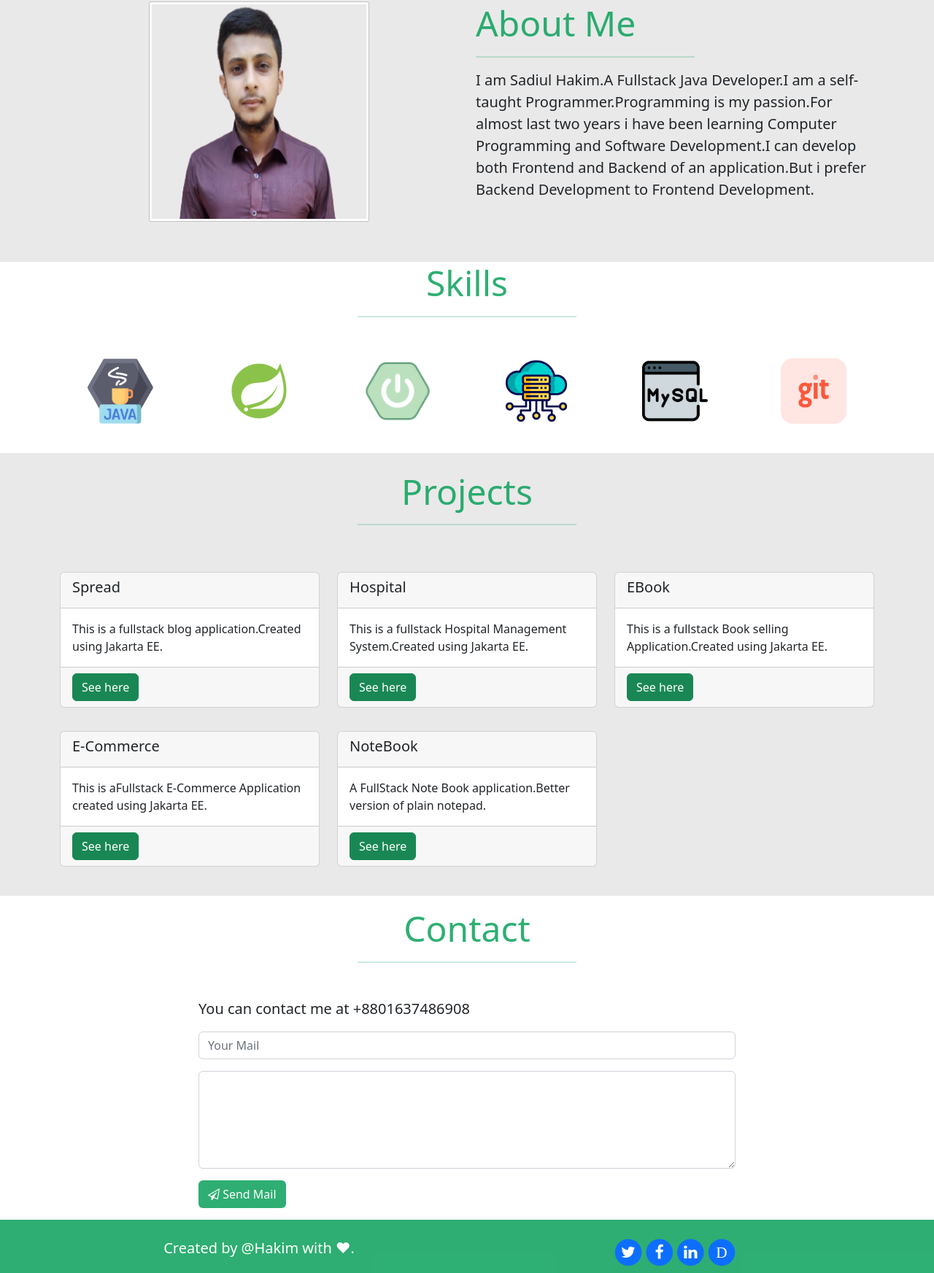
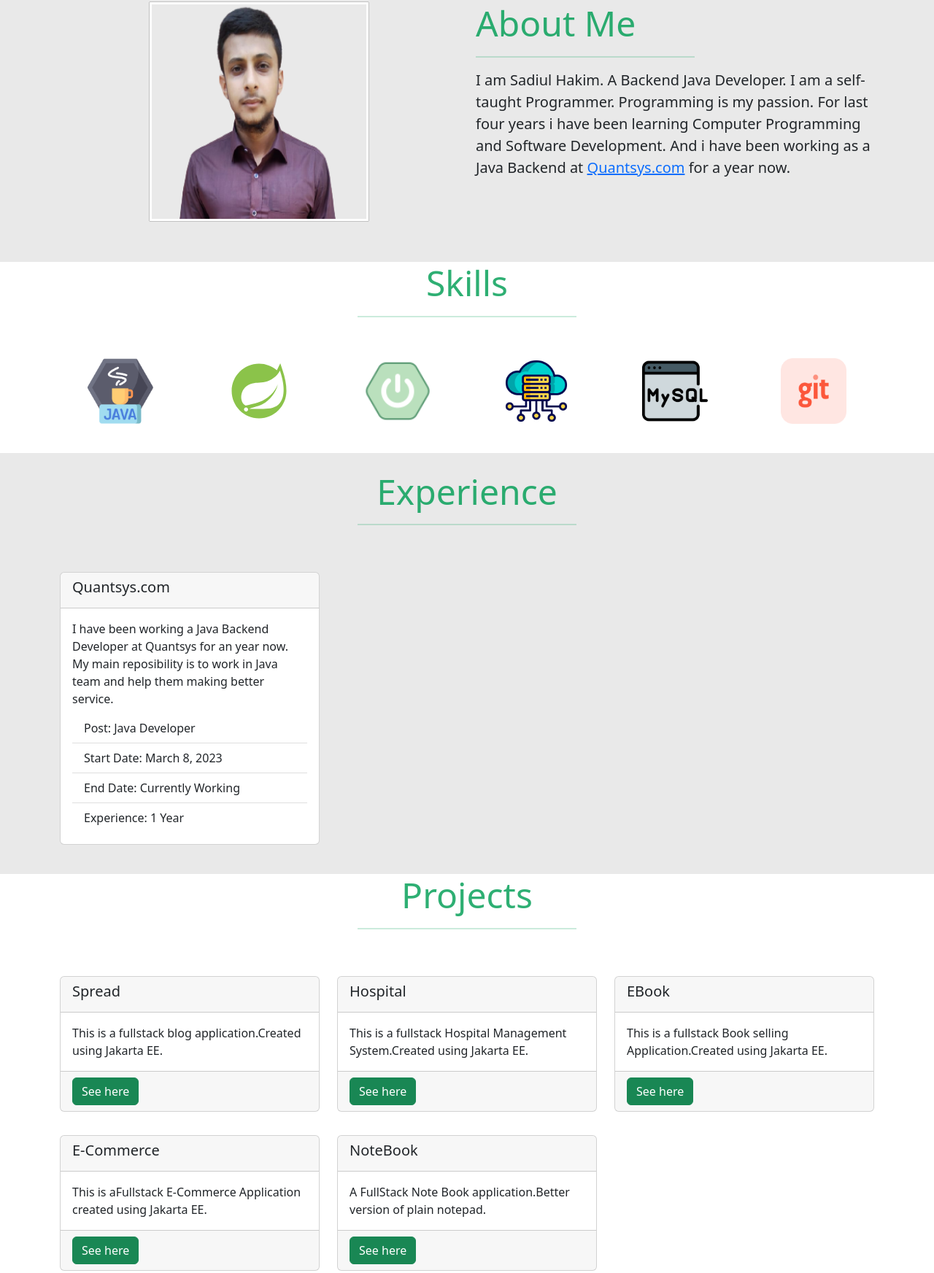
Before and after one commit to sadiul-hakim/My-Portfolio, a plain HTML site: page index.html in a window 1280 px wide. Shown: the part 570-2315 px from the top of the page at 73% size. Drawn offline with Linux system fonts and the light colour scheme.

Commit message:
Address Experince Section

```diff
--- a/css/style.css
+++ b/css/style.css
@@ -9,7 +9,8 @@
 }
 
 .About,
-.Projects {
+.Experience,
+.Contact {
   background-color: var(--bg-color);
   padding: 1.5rem;
 }
@@ -37,6 +38,7 @@
 .About h2,
 .Skills h2,
 .Projects h2,
+.Experience h2,
 .Education h2,
 .Contact h2 {
   color: var(--primary-color);
--- a/index.html
+++ b/index.html
@@ -77,8 +77,7 @@
           <div class="col-md-6">
             <h1 class="display-5">I am Sadiul Hakim</h1>
             <p class="lead">
-              Welcome to my Portfolio. I am Sadiul Hakim. A Programmer and Full
-              Stack <mark>Java Developer</mark>.
+              Welcome to my Portfolio. I am Sadiul Hakim. A Programmer and Backend <mark>Java Developer</mark>.
             </p>
           </div>
           <div class="col-md-6">
@@ -101,12 +100,11 @@
               <h2 class="display-5">About Me</h2>
               <hr class="hr" />
               <p class="lead text-dark">
-                I am Sadiul Hakim.A Fullstack Java Developer.I am a self-taught
-                Programmer.Programming is my passion.For almost last two years i
+                I am Sadiul Hakim. A Backend Java Developer. I am a self-taught
+                Programmer. Programming is my passion. For last four years i
                 have been learning Computer Programming and Software
-                Development.I can develop both Frontend and Backend of an
-                application.But i prefer Backend Development to Frontend
-                Development.
+                Development. And i have been working as a Java Backend at
+                <a href="https://quantsys.com">Quantsys.com</a> for a year now.
               </p>
             </div>
           </div>
@@ -132,28 +130,28 @@
             <div class="col-md-2 col-sm-3 text-center">
               <img
                 src="img/tools/spring.svg"
-                alt="hibernate"
+                alt="Spring Framework"
                 style="width: 90px; height: 90px"
                 class="my-3"
-                title="Hibernate"
+                title="Spring Framework"
               />
             </div>
             <div class="col-md-2 col-sm-3 text-center">
               <img
                 src="img/tools/spring-boot.png"
-                alt="js"
+                alt="Spring Boot"
                 style="width: 90px; height: 90px"
                 class="my-3"
-                title="JavaScript"
+                title="Spring Boot"
               />
             </div>
             <div class="col-md-2 col-sm-3 text-center">
               <img
                 src="img/tools/server.png"
-                alt="jakarta ee"
+                alt="Micro Service"
                 style="width: 90px; height: 90px"
                 class="my-3"
-                title="jakarta EE"
+                title="Micro service"
               />
             </div>
             <div class="col-md-2 col-sm-3 text-center">
@@ -177,8 +175,36 @@
           </div>
         </div>
       </section>
+      <!-- Skills Section ends-->
 
-      <!-- Skills Section ends-->
+      <!-- Experience Section Starts-->
+      <section class="Experience" id="Experience">
+        <div class="container">
+          <h2 class="display-5 text-center">Experience</h2>
+          <hr class="hr mx-auto" />
+          <div class="row mt-5">
+            <div class="col-md-4 my-3">
+              <div class="card">
+                <div class="card-header">
+                  <h3 class="lead card-title">Quantsys.com</h3>
+                </div>
+                <div class="card-body">
+                  I have been working a Java Backend Developer at Quantsys for an year now.
+                  My main reposibility is to work in Java team and help them making better service.
+                  <ul class="list-group list-group-flush mt-2">
+                    <li class="list-group-item">Post: Java Developer</li>
+                    <li class="list-group-item">Start Date: March 8, 2023</li>
+                    <li class="list-group-item">End Date: Currently Working</li>
+                    <li class="list-group-item">Experience: 1 Year</li>
+                  </ul>
+                </div>
+              </div>
+            </div>
+          </div>
+        </div>
+      </section>
+      <!-- Experience section Ends -->
+
       <!-- Project Section starts -->
       <section class="Projects" id="Projects">
         <div class="container">
@@ -307,7 +333,7 @@
       <!-- Project Section ends-->
       <!-- Contact Section starts -->
       <section class="Contact" id="Contact">
-        <div class="container">
+        <div class="container card">
           <h2 class="display-5 text-center my-3">Contact</h2>
           <hr class="hr mx-auto" />
           <div class="row mt-5 my-3">
@@ -357,17 +383,11 @@
                 <i class="fa fa-circle fa-stack-2x"></i>
                 <i class="fa fa-facebook fa-stack-1x fa-inverse"></i> </span
             ></a>
-            <a href="https://tinyurl.com/9m582aaf" target="_hakim">
+            <a href="https://www.linkedin.com/in/sadiul-hakim-709387233/" target="_hakim">
               <span class="fa-stack fa-lg">
                 <i class="fa fa-circle fa-stack-2x"></i>
                 <i class="fa fa-linkedin fa-stack-1x fa-inverse"></i> </span
             ></a>
-            <a href="https://dev.to/sadiul_hakim" target="_hakim">
-              <span class="fa-stack fa-lg">
-                <i class="fa fa-circle fa-stack-2x"></i>
-                <i class="fa fa-dev fa-stack-1x fa-inverse">D</i>
-              </span></a
-            >
           </div>
         </div>
       </div>
```
